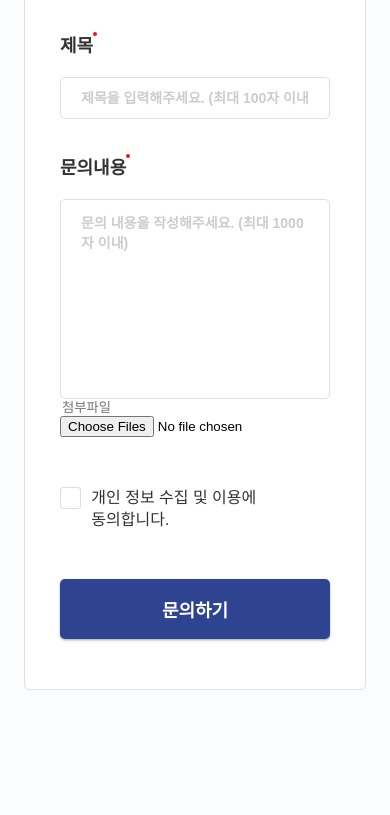
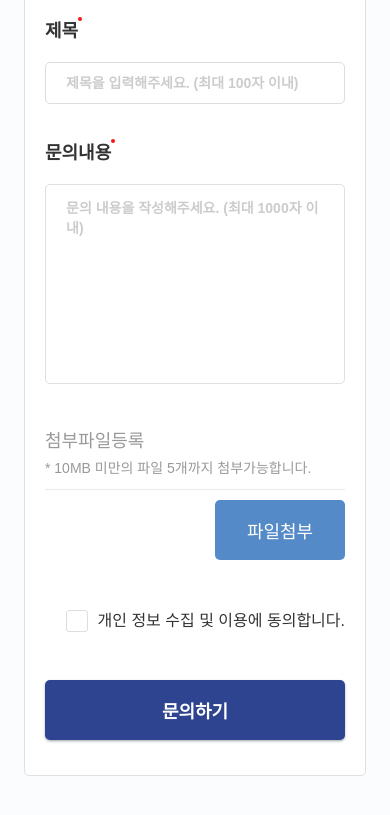
Before and after one commit to seol-hwa/rending03, a plain HTML site: page html/qna.html in a window 390 px wide. Shown: the part 713-1528 px from the top of the page. Drawn offline with Linux system fonts and the light colour scheme; some icons are missing; a web font is replaced by a local one.

Commit message:
qna input[file]

```diff
--- a/html/qna.html
+++ b/html/qna.html
@@ -70,13 +70,19 @@
                     <div class="qna-detail">
                         <div class="form-style">
                             <label for="nameFormDetail">문의내용</label>
-                            <textarea id="nameFormDetail" placeholder="문의 내용을 작성해주세요. (최대 1000자 이내)" maxlength="1000"></textarea>
+                            <textarea id="nameFormDetail" placeholder="문의 내용을 작성해주세요. (최대 1000자 이내)"
+                                maxlength="1000"></textarea>
                         </div>
                     </div>
-                    <div class="qna-file">
+                    <div class="qna-file mt-30">
                         <!--파일첨부-->
-                        <input placeholder="첨부파일">
-                        <input type="file" multiple>
+                        <div class="qna-file__left">
+                            <label for="fake-file" class="fake-lbl">첨부파일등록<span class="ml-12">* 10MB 미만의 파일 5개까지
+                                    첨부가능합니다.</span></label>
+                            <input type="text" id="fake-file" class="fake-inp blind" readonly>
+                            <input type="file" id="true-file" class="true-inp" multiple>
+                        </div>
+                        <label for="true-file" class="true-lbl">파일첨부</label>
                     </div>
                     <div class="form-check d-flex qna-check-box">
                         <input type="checkbox" id="check-g-1">
--- a/sass/_qna.scss
+++ b/sass/_qna.scss
@@ -193,12 +193,55 @@ body {
                         }
                     }
 
-                    // .qna-file {
-                    //     input[type=file] {
-                    //         // color:transparent;
-                    //         // content:'none';
-                    //     }
-                    // }
+                    .qna-file {
+                        width: 100%;
+                        max-width: 73.5rem;
+                        display: flex;
+                        align-items: center;
+                        margin-left: auto;
+
+                        .qna-file__left {
+                            width: calc(100% - 14.5rem);
+                            display: flex;
+                            position: relative;
+
+                            .fake-lbl {
+                                color: #999;
+                                font-size: 1.8rem;
+                                padding: 1.2rem 0;
+                                border-bottom: 1px solid #E9EAED;
+                                display: block;
+                                width: 100%;
+
+                                span {
+                                    font-size: 1.4rem;
+                                }
+                            }
+
+                            .true-inp {
+                                position: absolute;
+                                left: 0;
+                                opacity: 0;
+                                height: 4.6rem;
+                                width: 100%;
+                            }
+
+                        }
+
+                        .true-lbl {
+                            width: 13rem;
+                            height: 6rem;
+                            display: flex;
+                            justify-content: center;
+                            align-items: center;
+                            font-size: 1.8rem;
+                            color: #fff;
+                            background-color: #558AC8;
+                            border-radius: 0.5rem;
+                            margin-left: 1.5rem;
+                            cursor: pointer;
+                        }
+                    }
 
                     .qna-check-box {
                         align-items: flex-start;
@@ -284,6 +327,7 @@ body {
         }
     }
 }
+
 @media (max-width:768px) {
     body {
         main {
@@ -313,17 +357,39 @@ body {
                                 }
                             }
                         }
+                        .qna-file {
+                            flex-direction: column;
+                            align-items: flex-end;
+                            gap: 1rem 0;
+
+                            .qna-file__left {
+                                width: 100%;
+
+                                .fake-lbl {
+
+                                    span {
+                                        display: block;
+                                        margin: 0.5rem 0 0 0;
+                                    }
+                                }
+
+
+                            }
+
+                        }
                     }
                 }
             }
         }
     }
 }
-@media (max-width:768px) {
+
+@media (max-width:500px) {
     body {
         main {
             .log-inner {
                 .qna-wrap {
+                    padding:3.5rem 2rem;
                     .qna-box {
                         .qna-row {
                             .qna-email {
@@ -339,15 +405,19 @@ body {
 
                                         select {
                                             width: 100%;
-
                                         }
                                     }
                                 }
                             }
                         }
+
                     }
                 }
+
             }
+
         }
+
     }
+
 }
```
Also changed, not shown: css/styles.css, 1 other file.
